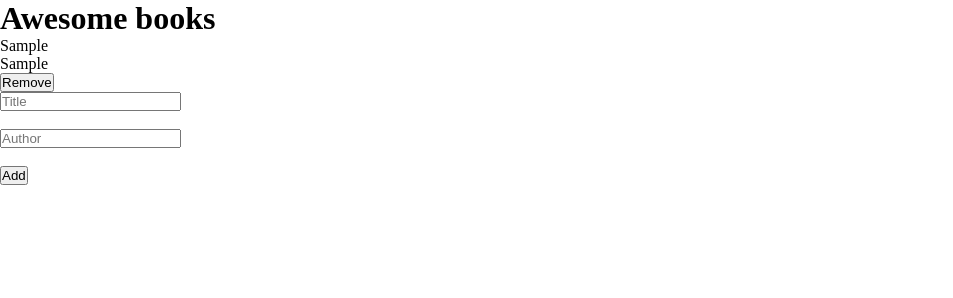
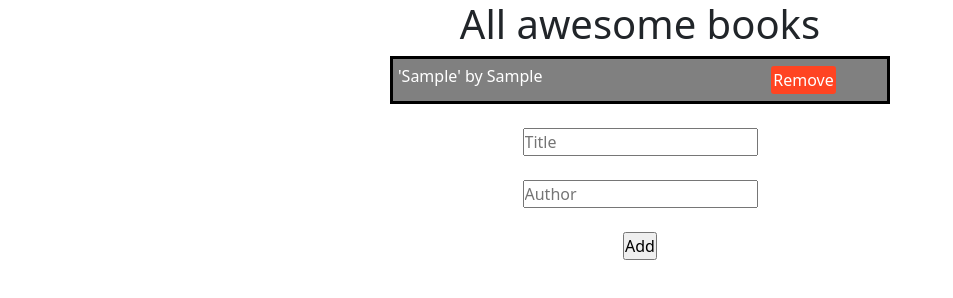
Before and after one commit to AleksandarIvezic/Awesome-Books, a plain HTML site: page index.html in a window 1280 px wide. Both pictures are taken after typing "Sample", "Sample" into the empty fields and a click on the button "Add". Shown: the whole page, without its empty margins (0-953 px from the left). Drawn offline with nearby package versions, Linux system fonts and the light colour scheme.

Commit message:
Style display books container

```diff
--- a/index.html
+++ b/index.html
@@ -5,20 +5,29 @@
   <meta charset="UTF-8">
   <meta name="viewport" content="width=device-width, initial-scale=1.0">
   <link rel='icon' href="#">
+  <!-- CSS only -->
+  <link href="https://cdn.jsdelivr.net/npm/bootstrap@5.1.0/dist/css/bootstrap.min.css" rel="stylesheet" integrity="sha384-KyZXEAg3QhqLMpG8r+8fhAXLRk2vvoC2f3B09zVXn8CA5QIVfZOJ3BCsw2P0p/We" crossorigin="anonymous">
+  <!-- JavaScript Bundle with Popper -->
+  <script src="https://cdn.jsdelivr.net/npm/bootstrap@5.1.0/dist/js/bootstrap.bundle.min.js" integrity="sha384-U1DAWAznBHeqEIlVSCgzq+c9gqGAJn5c/t99JyeKa9xxaYpSvHU5awsuZVVFIhvj" crossorigin="anonymous"></script>
+
   <link rel="stylesheet" href="https://cdnjs.cloudflare.com/ajax/libs/font-awesome/5.14.0/css/all.min.css">
   <link rel="stylesheet" href="style.css">
   <title>Document</title>
 </head>
 
 <body>
-
-  <h1>Awesome books</h1>
-  <div id="displayBooks"></div>
+  <div class="main-container">
+    <h1>All awesome books</h1>
+    <table id="displayBooks" class="mb-4">
+    </table>
+  <!-- <table class="table table-dark" id="displayBooks"></table> -->
   <form class="bookForm">
     <input type = "text" placeholder = "Title" id="title"><br><br>
     <input type = "text" placeholder = "Author" id="author"><br><br>
     <input type = "button" id="add" value="Add">
   </form>
+  </div>
+
   <script src="script.js"></script>
 </body>
 
--- a/script.js
+++ b/script.js
@@ -23,9 +23,14 @@ function saveBooks() {
 function display() {
   displayBooks.innerHTML = ' ';
   books.forEach((book) => {
-    const bookContainer = document.createElement('div');
-    const bookTitle = document.createElement('p');
-    const bookAuthor = document.createElement('p');
+    const bookContainer = document.createElement('tr');
+    bookContainer.style.background = 'grey';
+    bookContainer.style.color = 'white';
+    bookContainer.style.borderBottom = '1px white solid';
+    const bookData = document.createElement('td');
+    const buttonData = document.createElement('td');
+    bookData.style.display = 'flex';
+    bookData.style.justifyContent = 'space-between';
     const remove = document.createElement('button');
     remove.textContent = 'Remove';
     remove.onclick = () => {
@@ -33,12 +38,11 @@ function display() {
       saveBooks();
       display();
     };
-    bookTitle.innerText = book.title;
-    bookAuthor.innerText = book.author;
+    bookData.innerText = `'${book.title}' by ${book.author}`;
     displayBooks.appendChild(bookContainer);
-    bookContainer.appendChild(bookTitle);
-    bookContainer.appendChild(bookAuthor);
-    bookContainer.appendChild(remove);
+    bookContainer.appendChild(bookData);
+    bookContainer.appendChild(buttonData);
+    buttonData.appendChild(remove);
   });
 }
 function addBook() {
--- a/style.css
+++ b/style.css
@@ -4,7 +4,7 @@
     ==============================================
 */
 body {
-  margin: 0;
+  margin: 0 ;
 }
 
 :root {
@@ -21,18 +21,16 @@ body {
   -moz-box-sizing: border-box;
   box-sizing: border-box;
 }
-
-ul {
-  list-style: none;
+button {
+  background-color: #f42;
+  color: white;
+  border: none;
+  margin: 2px;
+  padding: 2px;
+  border-radius: 3px;
 }
-
-a {
-  text-decoration: none;
-  color: white;
-}
-
-a:hover {
-  color: #333;
+td {
+  padding: 5px;
 }
 
 /*
@@ -40,3 +38,13 @@ a:hover {
                 ****** GLOBAL ******
     ==============================================
 */
+
+#displayBooks {
+  min-width: 500px;
+  border: 3px solid black;
+  margin: 0 auto;
+}
+
+.main-container{
+  text-align: center;
+}
```
